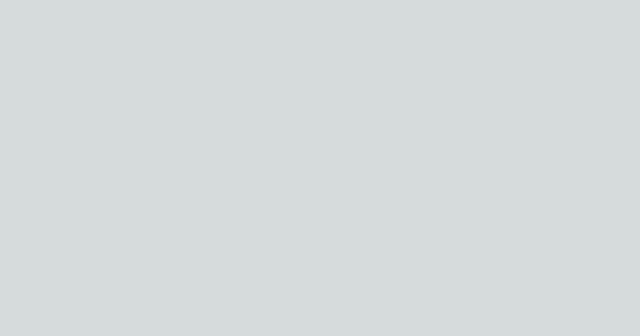
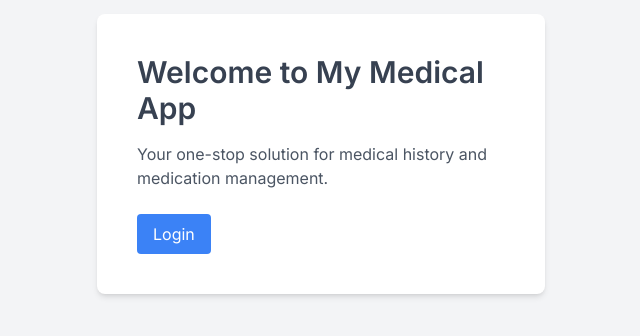
Before and after one commit to dgzct11/CardinalHacks2023, a Next.js app in the folder cardinal/: page /home in a window 1280 px wide. Shown: the part 246-582 px from the top of the page, without its empty margins (319-959 px from the left). Built offline with nearby package versions, Linux system fonts and the light colour scheme.

Commit message:
updated home page

```diff
--- a/cardinal/src/app/home/page.tsx
+++ b/cardinal/src/app/home/page.tsx
@@ -1,7 +1,21 @@
-export default function HomePage(){
-    return (
-        <div>
+import Head from 'next/head'
 
-        </div>
-    );
+export default function Home() {
+  return (
+    <div className="bg-gray-100 min-h-screen flex items-center justify-center">
+      <Head>
+        <title>My Medical App</title>
+        <meta name="description" content="Manage your medical history and medication" />
+        <link rel="icon" href="/favicon.ico" />
+      </Head>
+
+      <div className="bg-white p-10 rounded-lg shadow-md w-full max-w-md">
+        <h1 className="text-3xl mb-4 font-semibold text-gray-700">Welcome to My Medical App</h1>
+        <p className="text-gray-600 mb-6">Your one-stop solution for medical history and medication management.</p>
+        <button className="bg-blue-500 text-white px-4 py-2 rounded hover:bg-blue-600 focus:outline-none focus:ring-2 focus:ring-blue-200">
+          Login
+        </button>
+      </div>
+    </div>
+  )
 }
```
